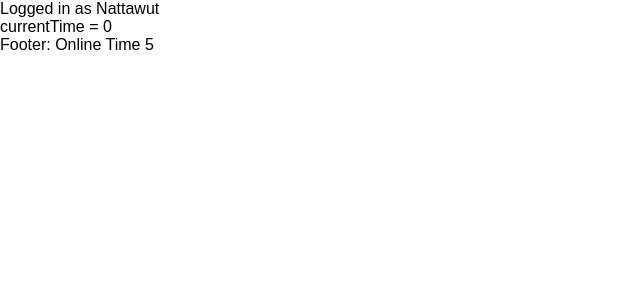
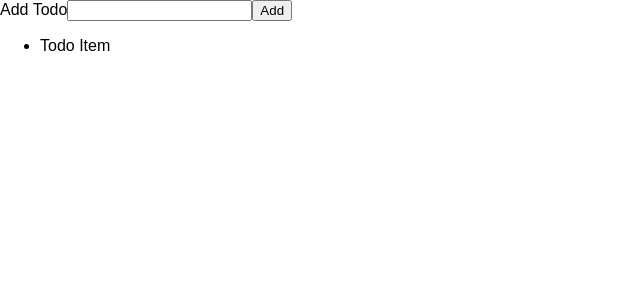
Before and after one commit to gokusenz/reactjs-ToDo-app, a React (Create React App) app: page / in a window 1280 px wide. Shown: the top 300 px of the page, without its empty margins (0-640 px from the left). Built offline with nearby package versions, Linux system fonts and the light colour scheme.

Commit message:
todo app (clear, add files)

```diff
--- a/src/App.js
+++ b/src/App.js
@@ -1,30 +1,18 @@
 import React, { Component } from 'react';
-import Header from './Header'
-import Footer from './Footer'
+import TodoInput from "./TodoInput"
+import Todolist from "./Todolist"
 
 class App extends Component {
 
   constructor(props) {
     super(props)
-    this.state = {
-      currentTime: 0
-    }
-    this.handleFooterClicked = this.handleFooterClicked.bind(this)
-  }
-
-  handleFooterClicked(time) {
-    this.setState({currentTime: time})
   }
 
   render() {
-    let { currentTime } = this.state
     return (
       <div>
-        <Header currentUser="Nattawut" isLoggedIn />
-        <div>
-          currentTime = {currentTime}
-        </div>
-        <Footer onTimerClick={this.handleFooterClicked} />
+        <TodoInput />
+        <Todolist />
       </div>
     )
   }
--- /dev/null
+++ b/src/TodoInput.js
@@ -0,0 +1,15 @@
+import React, {Component} from "react"
+
+class TodoInput extends Component {
+    render() {
+        return (
+            <div>
+            Add Todo
+            <input />
+            <button>Add</button>
+            </div>
+        )
+    }
+}
+
+export default TodoInput;
--- /dev/null
+++ b/src/Todoitem.js
@@ -0,0 +1,13 @@
+import React, {Component} from "react"
+
+class Todoitem extends Component {
+    render() {
+        return (
+            <div>
+            Todo Item
+            </div>
+        )
+    }
+}
+
+export default Todoitem;
--- /dev/null
+++ b/src/Todolist.js
@@ -0,0 +1,16 @@
+import React, {Component} from "react"
+import Todoitem from "./Todoitem"
+
+class Todolist extends Component {
+    render() {
+        return (
+            <div>
+            <ul>
+                <li><Todoitem /></li>
+            </ul>
+            </div>
+        )
+    }
+}
+
+export default Todolist;
```
